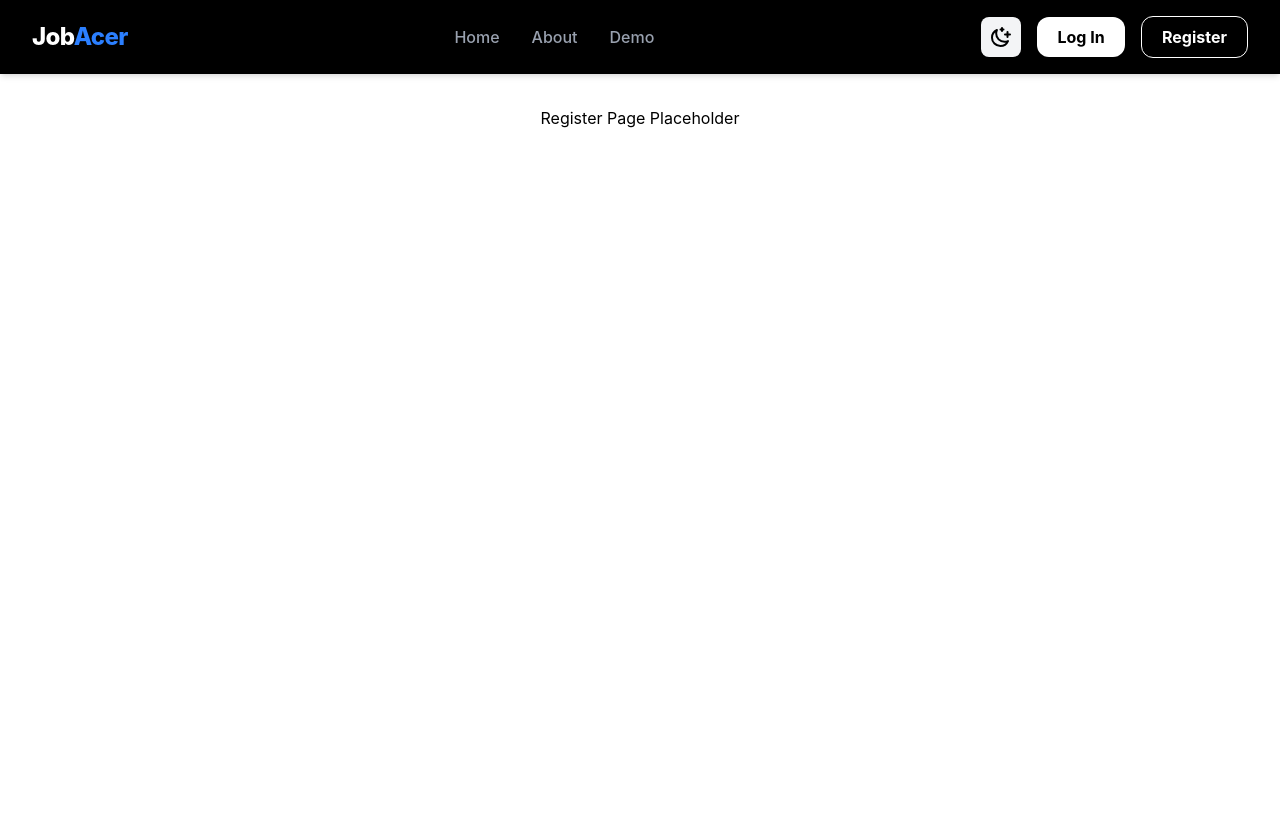
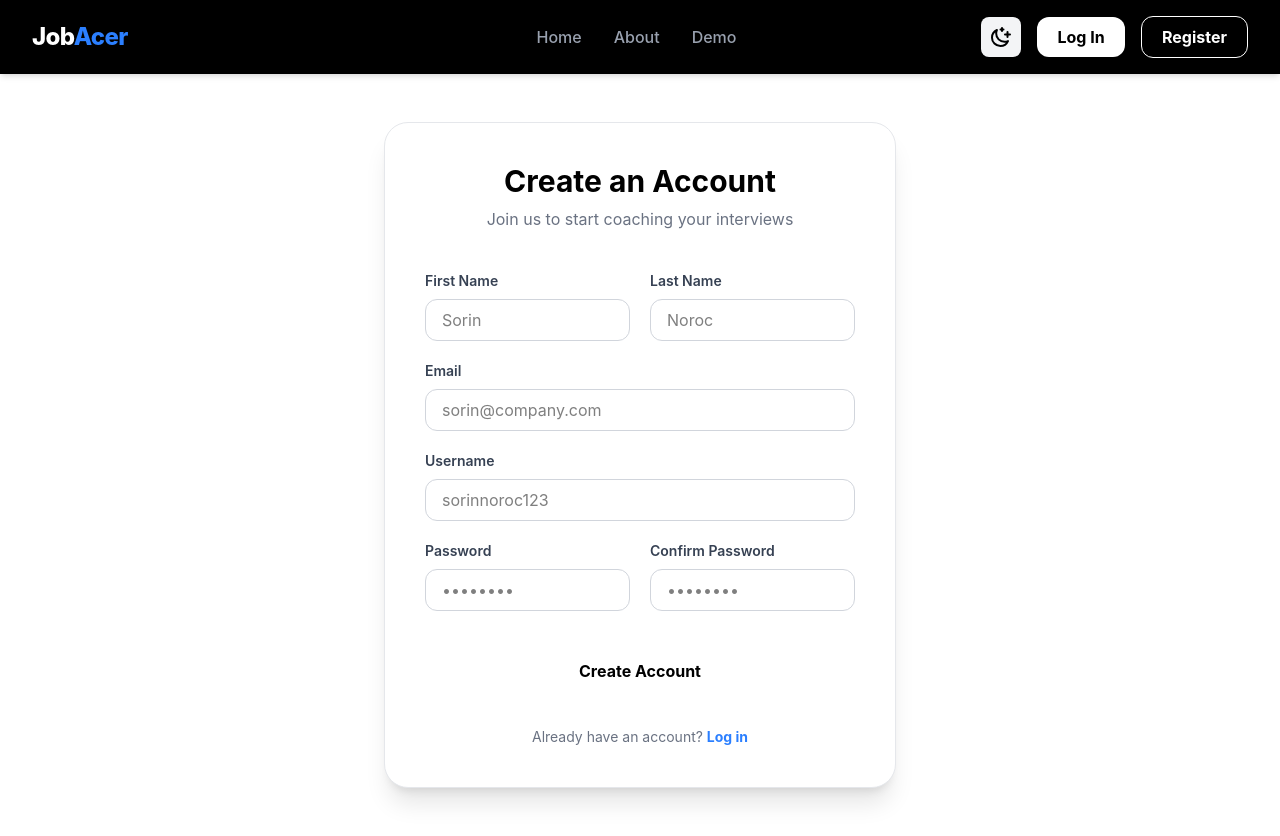
Before and after one commit to Sory-Noroc/Smart-Interview-Coach, a React (Vite) app in the folder frontend/: page /register in a window 1280 px wide. Before the commit the page ends 800 px from the top, so only its background shows below. Built offline with nearby package versions, Linux system fonts and the light colour scheme.

Commit message:
Register page

```diff
--- a/frontend/src/App.tsx
+++ b/frontend/src/App.tsx
@@ -1,6 +1,7 @@
 import { Routes, Route } from 'react-router-dom'
 import NavBar from "./components/NavBar/NavBar.tsx";
 import LoginPage from './pages/Login/LoginPage';
+import RegisterPage from './pages/Register/RegisterPage';
 
 function App() {
   return (
@@ -10,7 +11,7 @@ function App() {
         <Routes>
           <Route path="/" element={<div className="p-8 text-center dark:text-white"><h1>Home Page Placeholder</h1></div>} />
           <Route path="/login" element={<LoginPage />} />
-          <Route path="/register" element={<div className="p-8 text-center dark:text-white"><h1>Register Page Placeholder</h1></div>} />
+          <Route path="/register" element={<RegisterPage />} />
         </Routes>
       </main>
     </div>
--- a/frontend/src/components/NavBar/NavBar.tsx
+++ b/frontend/src/components/NavBar/NavBar.tsx
@@ -23,7 +23,7 @@ function NavBar() {
     return (
         <nav className="relative bg-black dark:bg-white text-white dark:text-black shadow-md transition-colors duration-300 z-50">
             <div className="flex flex-row items-center justify-between px-4 md:px-8 py-4">
-                <Link to="/" className="text-xl md:text-2xl font-extrabold tracking-tight cursor-pointer">
+                <Link to="/" className="text-xl md:text-2xl font-extrabold tracking-tight cursor-pointer md:min-w-65">
                     Job<span className="text-blue-500">Acer</span>
                 </Link>
 
--- /dev/null
+++ b/frontend/src/pages/Register/RegisterPage.tsx
@@ -0,0 +1,108 @@
+import React, { useState } from 'react';
+import { Link } from 'react-router-dom';
+import Input from '../../components/ui/Input';
+import Button from '../../components/ui/Button';
+
+const RegisterPage: React.FC = () => {
+    const [formData, setFormData] = useState({
+        firstName: '',
+        lastName: '',
+        email: '',
+        username: '',
+        password: '',
+        confirmPassword: ''
+    });
+
+    const handleChange = (e: React.ChangeEvent<HTMLInputElement>) => {
+        const { name, value } = e.target;
+        setFormData(prev => ({ ...prev, [name]: value }));
+    };
+
+    const handleRegister = (e: React.FormEvent) => {
+        e.preventDefault();
+        console.log('Registering with:', formData);
+    };
+
+    return (
+        <div className="flex items-center justify-center min-h-[calc(100vh-80px)] px-4 py-12 bg-white dark:bg-black transition-colors duration-300">
+            <div className="w-full max-w-lg p-6 md:p-10 rounded-3xl border border-gray-200 dark:border-gray-800 shadow-xl bg-white dark:bg-gray-900">
+                <div className="text-center mb-8 md:mb-10">
+                    <h1 className="text-2xl md:text-3xl font-bold text-black dark:text-white mb-2">Create an Account</h1>
+                    <p className="text-sm md:text-base text-gray-500 dark:text-gray-400">Join us to start coaching your interviews</p>
+                </div>
+
+                <form onSubmit={handleRegister} className="flex flex-col gap-5">
+                    <div className="grid grid-cols-1 md:grid-cols-2 gap-5">
+                        <Input
+                            label="First Name"
+                            name="firstName"
+                            placeholder="Sorin"
+                            value={formData.firstName}
+                            onChange={handleChange}
+                            required
+                        />
+                        <Input
+                            label="Last Name"
+                            name="lastName"
+                            placeholder="Noroc"
+                            value={formData.lastName}
+                            onChange={handleChange}
+                            required
+                        />
+                    </div>
+
+                    <Input
+                        label="Email"
+                        type="email"
+                        name="email"
+                        placeholder="sorin@company.com"
+                        value={formData.email}
+                        onChange={handleChange}
+                        required
+                    />
+
+                    <Input
+                        label="Username"
+                        name="username"
+                        placeholder="sorinnoroc123"
+                        value={formData.username}
+                        onChange={handleChange}
+                        required
+                    />
+
+                    <div className="grid grid-cols-1 md:grid-cols-2 gap-5">
+                        <Input
+                            label="Password"
+                            type="password"
+                            name="password"
+                            placeholder="••••••••"
+                            value={formData.password}
+                            onChange={handleChange}
+                            required
+                        />
+                        <Input
+                            label="Confirm Password"
+                            type="password"
+                            name="confirmPassword"
+                            placeholder="••••••••"
+                            value={formData.confirmPassword}
+                            onChange={handleChange}
+                            required
+                        />
+                    </div>
+
+                    <Button type="submit" variant="primary" className="w-full py-3 mt-4">
+                        Create Account
+                    </Button>
+                </form>
+
+                <div className="mt-8 text-center text-sm text-gray-500 dark:text-gray-400">
+                    Already have an account?{' '}
+                    <Link to="/login" className="text-blue-500 font-bold hover:underline">Log in</Link>
+                </div>
+            </div>
+        </div>
+    );
+};
+
+export default RegisterPage;
```
